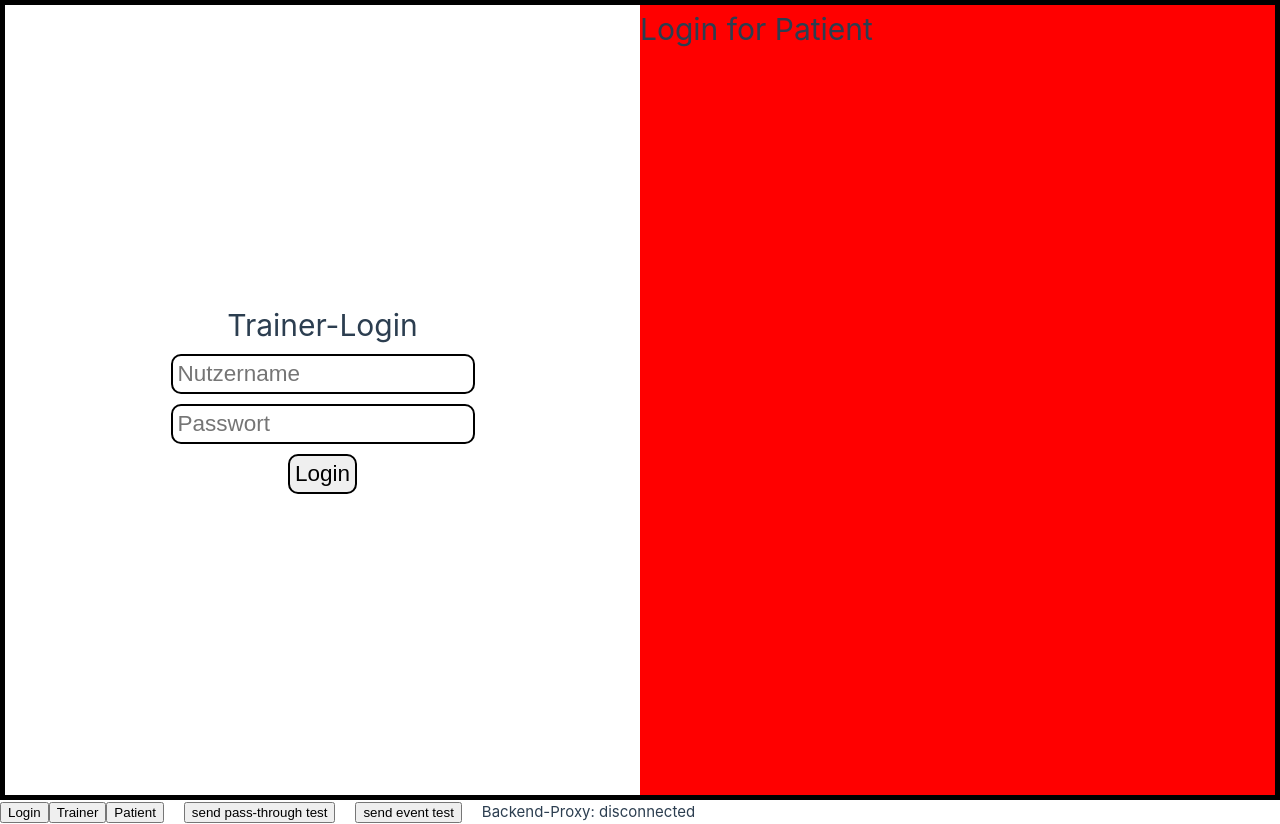
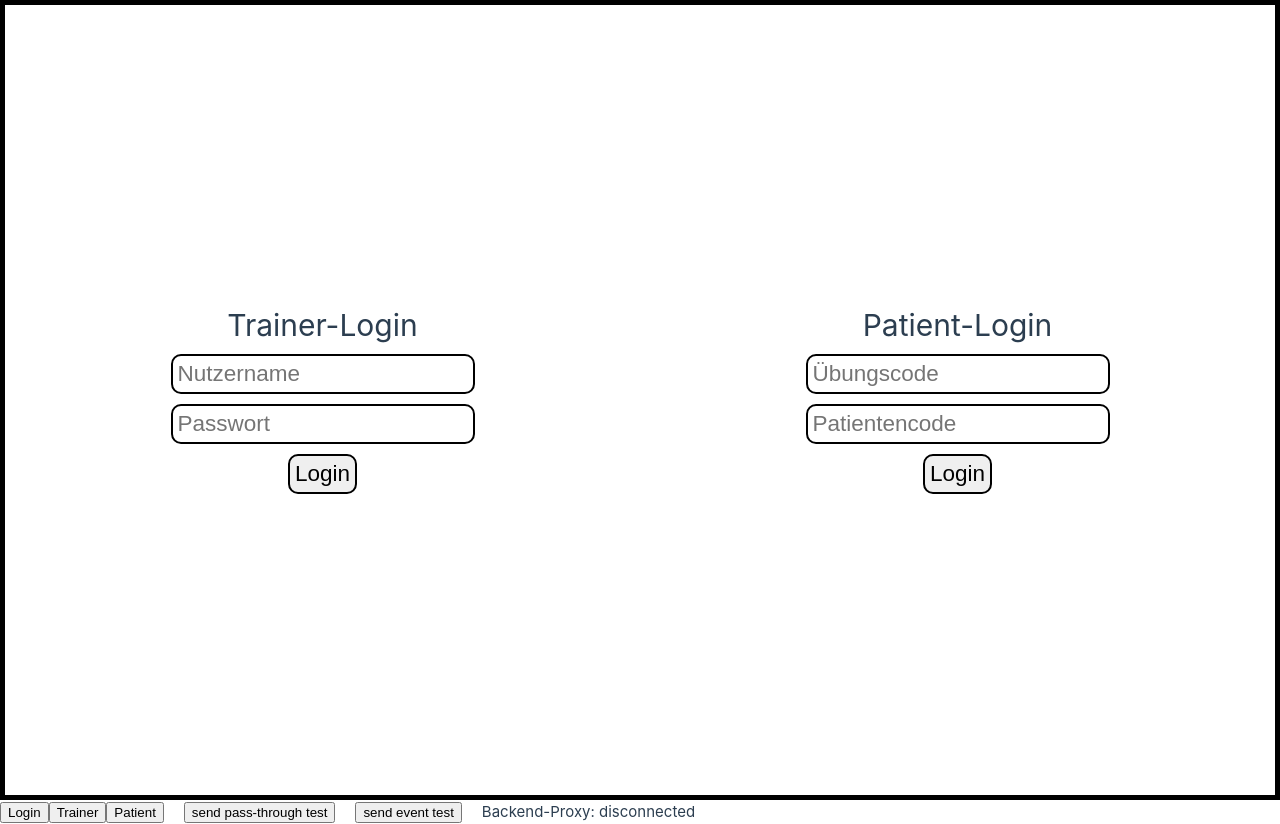
Before and after one commit to hpi-sam/dps.training_k, a Vue app in the folder frontend/: page / in a window 1280 px wide. Built offline with nearby package versions, Linux system fonts and the light colour scheme; no server answers.

Commit message:
#17: both logins work with backendProxy

```diff
--- a/frontend/src/components/ModuleLogin.vue
+++ b/frontend/src/components/ModuleLogin.vue
@@ -7,10 +7,10 @@
 
 <template>
   <div id="leftSide">
-    <ScreenTrainer @login="emit('switch', 'ModuleTrainer')" />
+    <ScreenTrainer @login-trainer="emit('switch', 'ModuleTrainer')" />
   </div>
   <div id="rightSide">
-    <ScreenPatient />
+    <ScreenPatient @login-patient="emit('switch', 'ModulePatient')" />
   </div>
 </template>
 
@@ -20,7 +20,4 @@
     width: 50%;
     height: 100%;
   }
-  #rightSide{
-    background-color: red;
-  }
 </style>
--- a/frontend/src/components/screensLogin/ScreenPatient.vue
+++ b/frontend/src/components/screensLogin/ScreenPatient.vue
@@ -1,6 +1,19 @@
+<script setup>
+  import LoginPatient from '../widgets/LoginPatient.vue'
+
+  const emit = defineEmits(['loginPatient'])
+
+</script>
+
 <template>
-  <h1>Login for Patient</h1>
+  <div id="main">
+    <LoginPatient @login="emit('loginPatient')" />
+  </div>
 </template>
 
 <style scoped>
+  #main {
+    height: 100%;
+    width: 100%;
+  }
 </style>
--- a/frontend/src/components/screensLogin/ScreenTrainer.vue
+++ b/frontend/src/components/screensLogin/ScreenTrainer.vue
@@ -1,13 +1,13 @@
 <script setup>
-  import dummyLogin from '../widgets/DummyLogin.vue'
+  import LoginTrainer from '../widgets/LoginTrainer.vue'
 
-  const emit = defineEmits(['login'])
+  const emit = defineEmits(['loginTrainer'])
 
 </script>
 
 <template>
   <div id="main">
-    <dummyLogin valid-username="test" valid-password="test" @login="emit('login')" />
+    <LoginTrainer @login="emit('loginTrainer')" />
   </div>
 </template>
 
--- a/frontend/src/components/widgets/DummyLogin.vue
+++ b/frontend/src/components/widgets/LoginPatient.vue
@@ -1,44 +1,40 @@
 <script setup>
-  import { ref } from 'vue'
+  import {ref} from 'vue'
+  import {socket} from "@/socket.js";
 
-  const props = defineProps({
-    validUsername: {
-      type: String,
-      default: 'abc'
-    },
-    validPassword: {
-      type: String,
-      default: '123'
-    }
-  })
   const emit = defineEmits(['login'])
 
-  const username = ref('')
-  const password = ref('')
+  const exerciseCodeInput = ref("")
+  const patientCodeInput = ref("")
   const errorOccured = ref(false)
   const errorMassage = ref('')
 
 
   function submit(){
-    if (username.value == props.validUsername && password.value == props.validPassword){
+    socket.emit('patient.login', JSON.stringify({exerciseCode: exerciseCodeInput.value, patientCode: patientCodeInput.value}))
+  }
+
+  socket.on("patient.login.response", (arg) => {
+    /** @type {boolean} */
+    const bool = JSON.parse(arg);
+    if(bool){
+
       emit('login')
       errorOccured.value = false
-    } else if(username.value == props.validUsername) {
-      errorOccured.value = true
-      errorMassage.value = "Fehler: falsches Passwort"
     } else {
       errorOccured.value = true
-      errorMassage.value = "Fehler: dieser Nutzername existiert nicht"
+      errorMassage.value = "Fehler: Übung oder Patient existiert nicht"
     }
-  }
+  });
+
 </script>
 
 <template>
   <div id="main">
     <div id="form">
-      <h1>Trainer-Login</h1>
-      <input v-model="username" type="text" placeholder="Nutzername">
-      <input v-model="password" type="password" placeholder="Passwort">
+      <h1>Patient-Login</h1>
+      <input v-model="exerciseCodeInput" placeholder="Übungscode">
+      <input v-model="patientCodeInput" placeholder="Patientencode">
       <input type="submit" value="Login" @click="submit()">
       <p v-if="errorOccured" id="errorMassage">
         {{ errorMassage }}
--- /dev/null
+++ b/frontend/src/components/widgets/LoginTrainer.vue
@@ -0,0 +1,68 @@
+<script setup>
+  import {ref} from 'vue'
+  import {socket} from "@/socket.js";
+
+  const emit = defineEmits(['login'])
+
+  const usernameInput = ref("")
+  const passwordInput = ref("")
+  const errorOccured = ref(false)
+  const errorMassage = ref('')
+
+
+  function submit(){
+    socket.emit('trainer.login', JSON.stringify({username: usernameInput.value, password: passwordInput.value}))
+  }
+
+  socket.on("trainer.login.response", (arg) => {
+    /** @type {boolean} */
+    const bool = JSON.parse(arg);
+    if(bool){
+      emit('login')
+      errorOccured.value = false
+    } else {
+      errorOccured.value = true
+      errorMassage.value = "Fehler: falscher Nutzername oder falsches Passwort"
+    }
+  });
+
+</script>
+
+<template>
+  <div id="main">
+    <div id="form">
+      <h1>Trainer-Login</h1>
+      <input v-model="usernameInput" placeholder="Nutzername">
+      <input v-model="passwordInput" type="password" placeholder="Passwort">
+      <input type="submit" value="Login" @click="submit()">
+      <p v-if="errorOccured" id="errorMassage">
+        {{ errorMassage }}
+      </p>
+    </div>
+  </div>
+</template>
+
+<style scoped>
+  #main {
+    height: 100%;
+    width: 100%;
+    display: flex;
+    justify-content: center;
+    align-items: center;
+  }
+  #form{
+    display: flex;
+    flex-direction: column;
+    align-items: center;
+  }
+  input{
+    border: 2px solid black;
+    border-radius: 10px;
+    padding: 5px;
+    margin: 5px;
+    font-size: 1.5em;
+  }
+  #errorMassage{
+    color: red;
+  }
+</style>
```
